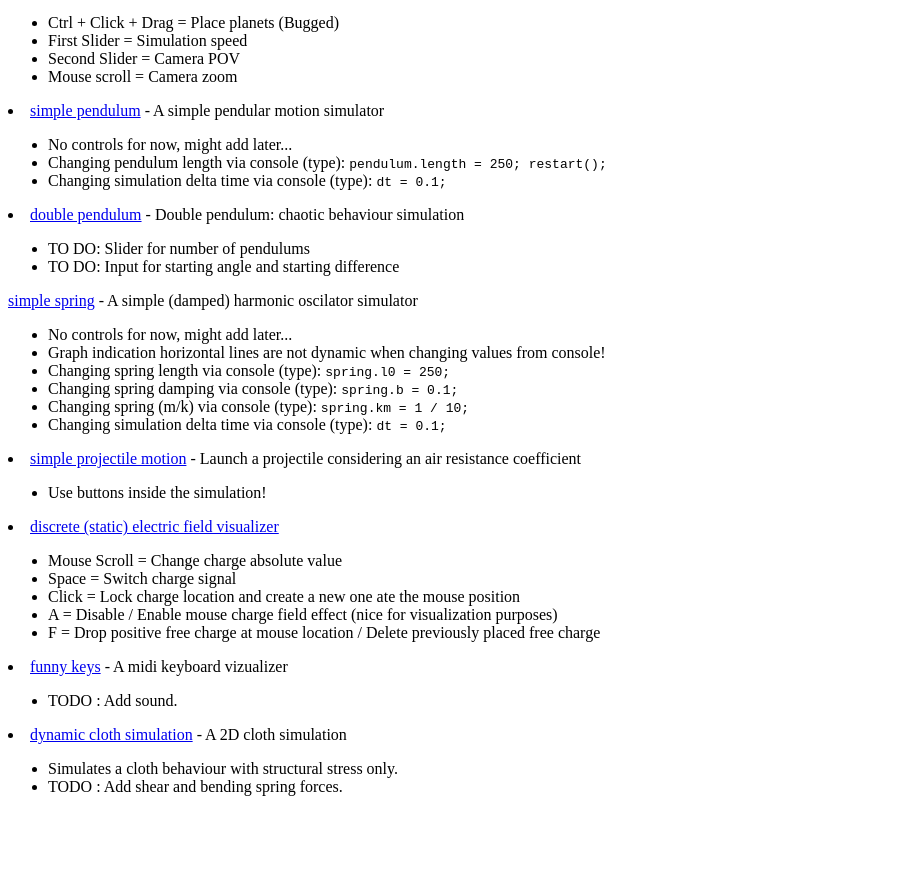
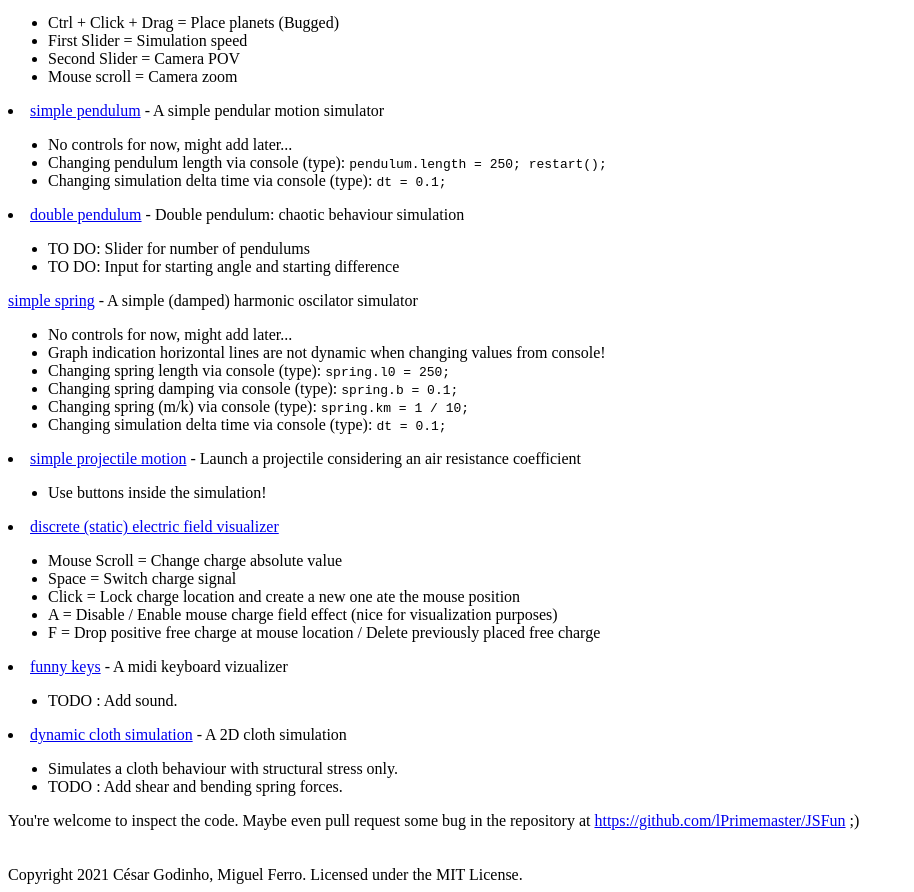
Before and after one commit to lPrimemaster/JSFun, a plain HTML site: page index.html in a window 1280 px wide. Shown: the part 86-978 px from the top of the page, without its empty margins (0-914 px from the left). Before the commit the page ends 898 px from the top, so only its background shows below. Drawn offline with Linux system fonts and the light colour scheme.

Commit message:
Update index.html

```diff
--- a/index.html
+++ b/index.html
@@ -68,5 +68,9 @@
             </ul>
         </li>
 
+    You're welcome to inspect the code. Maybe even pull request some bug
+    in the repository at <a href="https://github.com/lPrimemaster/JSFun">https://github.com/lPrimemaster/JSFun</a> ;)<br><br><br>
+
+    Copyright 2021 César Godinho, Miguel Ferro. Licensed under the MIT License.
     </body>
 </html>
```
